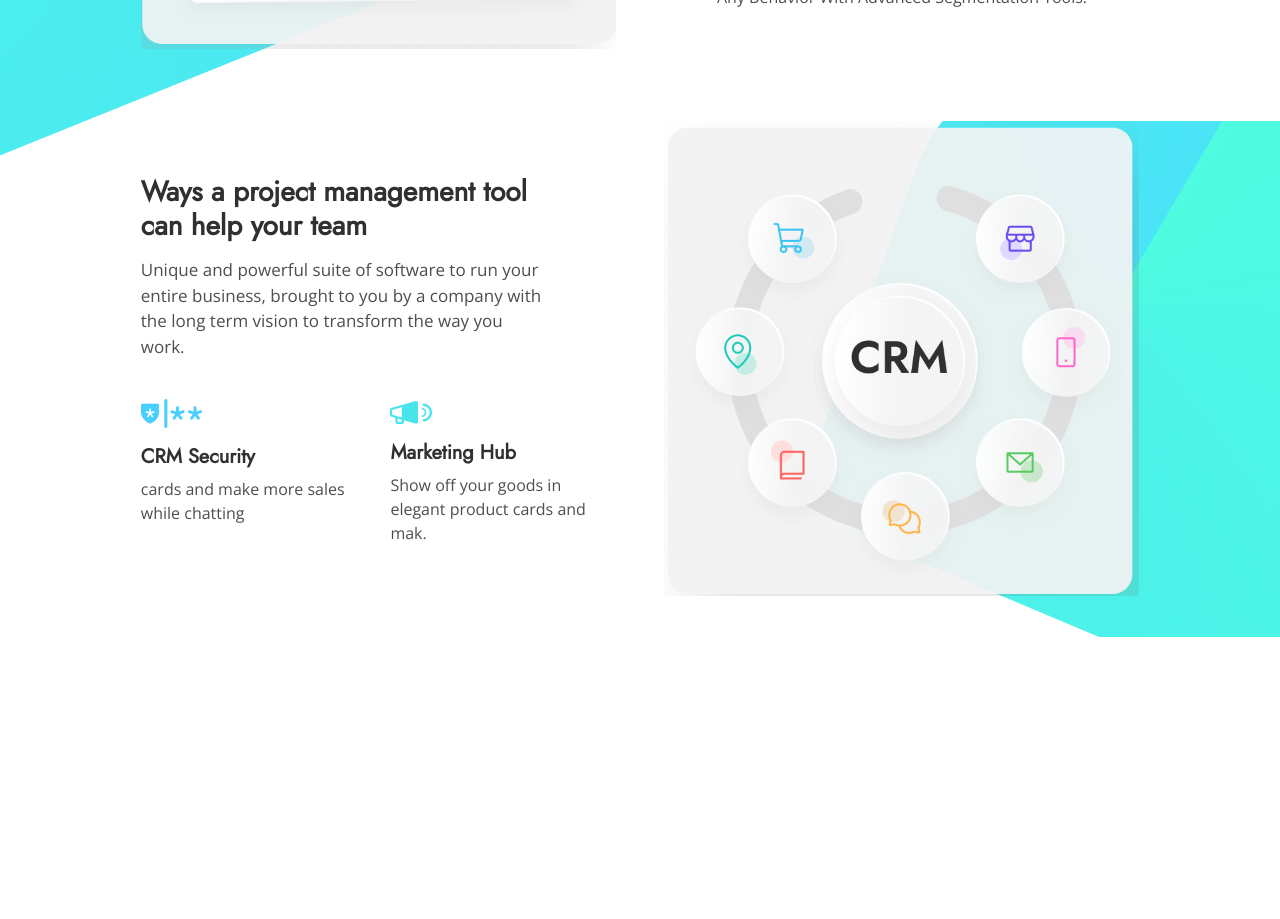
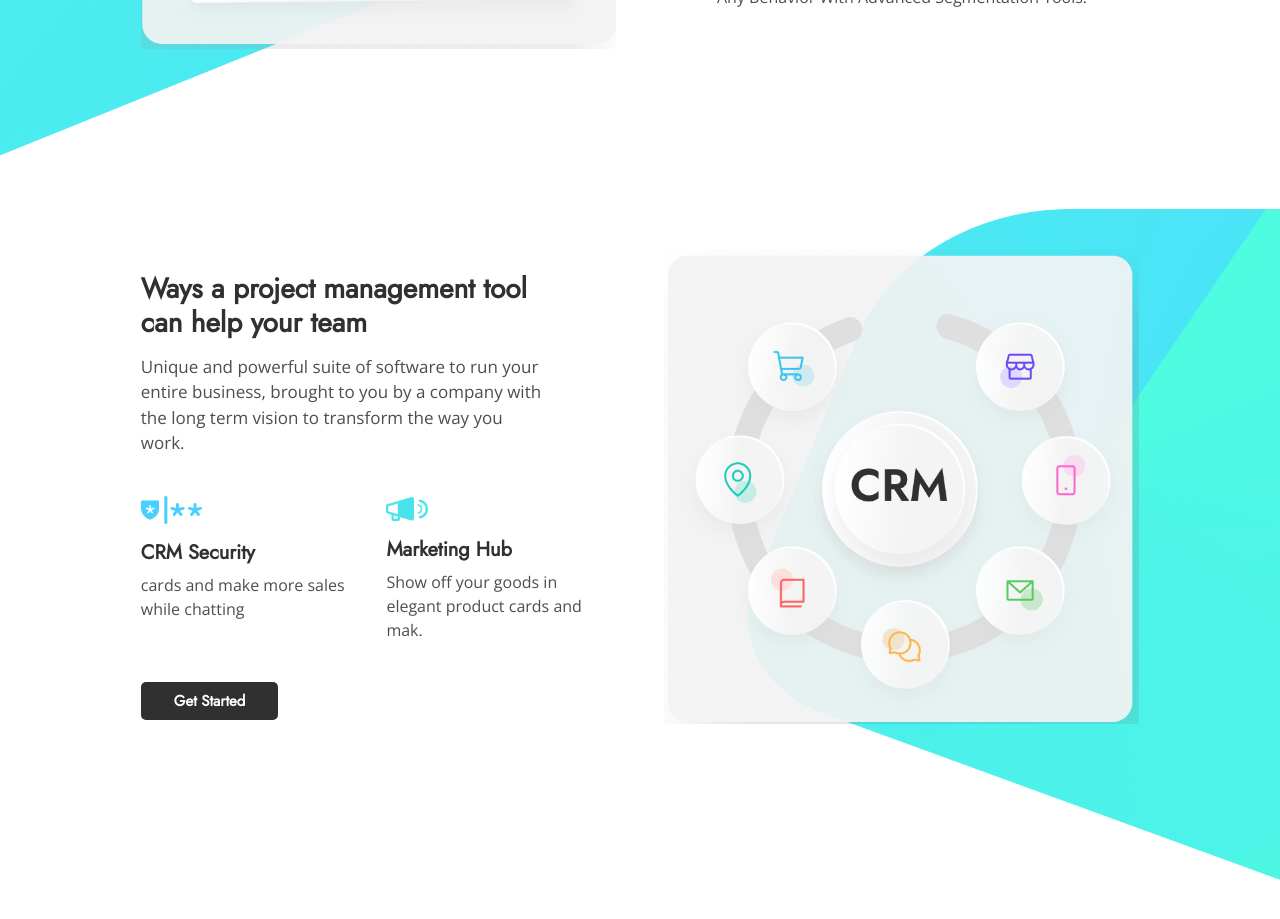
Before and after one commit to KiritoEM/PrimeCRM-weeklyDecember, a React (Create React App) app: page / in a window 1280 px wide. Shown: the part 1840-2759 px from the top of the page. Before the commit the page ends 2512 px from the top, so only its background shows below. Built offline with nearby package versions, Linux system fonts and the light colour scheme.

Commit message:
add button to choice section

```diff
--- a/src/components/Choice/Choice.tsx
+++ b/src/components/Choice/Choice.tsx
@@ -15,9 +15,8 @@ const Choice = (): JSX.Element => {
                 to transform the way you work.
               </p>
             </div>
-
             <div className="points">
-              <div className="row">
+              <div className="row gx-3">
                 {choiceData.map((item, index) => (
                   <div className="col-6" key={index}>
                     <div className="box-points">
@@ -33,6 +32,11 @@ const Choice = (): JSX.Element => {
                 ))}
               </div>
             </div>
+            <div className="button">
+                 <button className="btn">
+                     Get Started
+                 </button>
+            </div>
           </div>
         </div>
         <div className="col-6">
--- a/src/styles/choice.scss
+++ b/src/styles/choice.scss
@@ -9,10 +9,13 @@
         position: relative;
         top: -35px;
         z-index: 5;
-        padding-top: 0;
-        padding-bottom: 2.6rem;
+        min-height: 43rem;
+        margin-top: 5rem;
+        padding-top: 3rem;
+        padding-bottom: 3rem;
+        overflow: hidden;
         background-image: url("../../public/assets/bg-choice.png");
-        background-size: 38% 42rem;
+        background-size: 44% 42rem;
         background-repeat: no-repeat;
         background-position: right;
         @include container;
@@ -91,5 +94,21 @@
                     }
                 }
             }
+
+            .button {
+                margin-top: 1.5rem;
+
+                .btn {
+                    padding-left: 32px;
+                    padding-top: 7px;
+                    padding-bottom: 7px;
+                    border-radius: 5px;
+                    padding-right: 32px;
+                    background-color: $color-primary03;
+                    color: #fff;
+                    font-weight: bold;
+                    font-size: 15px;
+                }
+            }
         }
     }
--- a/src/styles/core-features.scss
+++ b/src/styles/core-features.scss
@@ -5,7 +5,7 @@
     min-height: 40rem;
     overflow: hidden;
     padding-top: 3rem;
-    padding-bottom: 0rem;
+    padding-bottom: 3rem;
     background-image: url("../../public/assets/bg-corefeatures.png");
     background-size: 38% 40rem;
     background-repeat: no-repeat;
```
